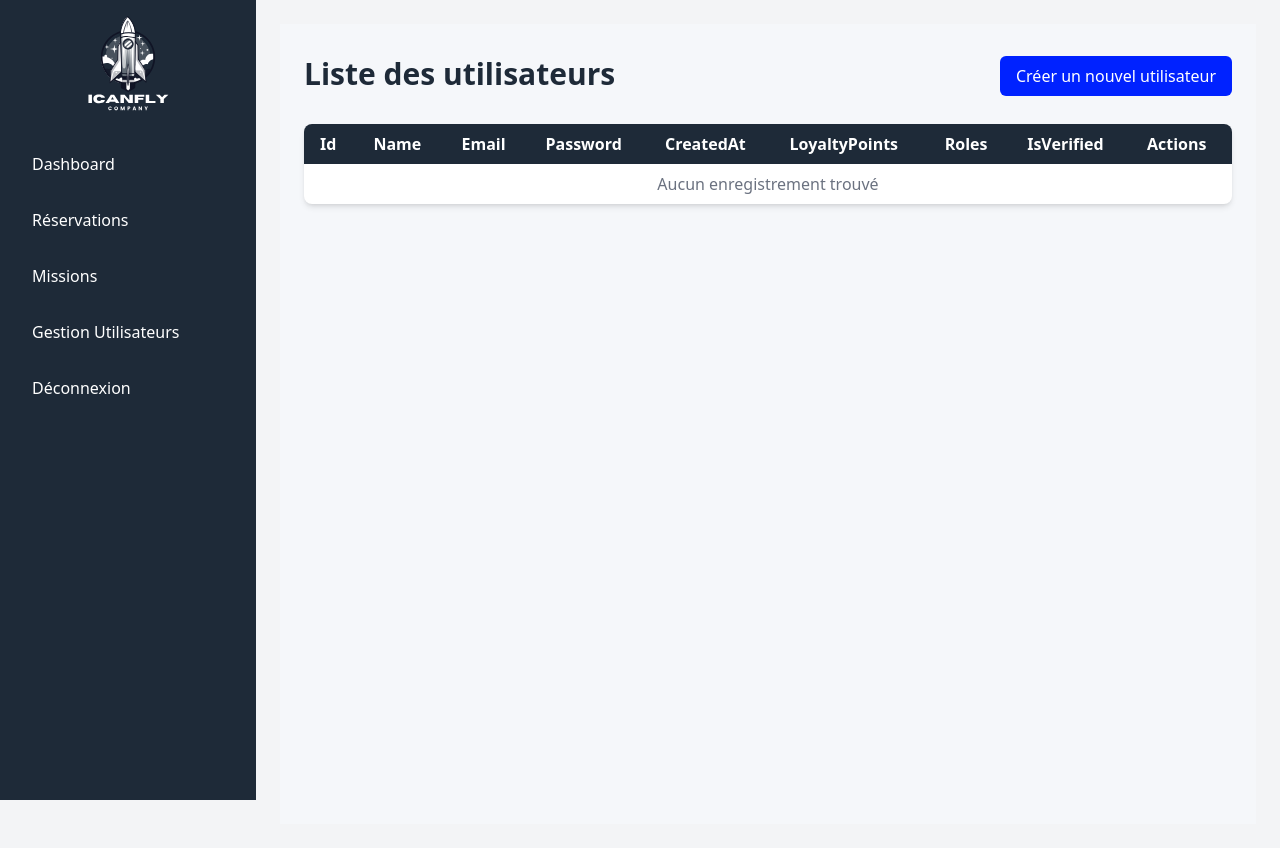
After one commit to camille-girard/TP-Icanfly, a Symfony app: template templates/dashboard/user/index.html.twig in a window 1280 px wide. The commit adds this page. Run offline with Twig, Linux system fonts and the light colour scheme; the template is opened without the code that fills it, so the values that code supplies are empty; some libraries are stand-ins or nearby versions.

Commit message:
add crud user + profile

```diff
--- a/composer.json
+++ b/composer.json
@@ -30,6 +30,7 @@
         "symfonycasts/reset-password-bundle": "^1.23",
         "symfonycasts/verify-email-bundle": "^1.17",
         "twig/extra-bundle": "^2.12|^3.0",
+        "twig/string-extra": "^3.18",
         "twig/twig": "^2.12|^3.0"
     },
     "config": {
--- /dev/null
+++ b/templates/dashboard/user/_delete_form.html.twig
@@ -0,0 +1,4 @@
+<form method="post" action="{{ path('app_user_delete', {'id': user.id}) }}" onsubmit="return confirm('Êtes-vous sûr de vouloir supprimer cet utilisateur ?');" class="inline">
+    <input type="hidden" name="_token" value="{{ csrf_token('delete' ~ user.id) }}">
+    <button class="px-4 py-2 bg-red-600 text-white rounded-md hover:bg-red-700 transition-colors">Supprimer</button>
+</form>
--- /dev/null
+++ b/templates/dashboard/user/index.html.twig
@@ -0,0 +1,67 @@
+{% extends 'dashboard.html.twig' %}
+
+{% block title %}Liste des utilisateurs{% endblock %}
+
+{% block content %}
+    <div class="px-6 py-8 bg-[#F5F7FA] min-h-screen">
+        <div class="flex justify-between">
+            <h1 class="text-3xl font-bold text-[#1E2A38] mb-8">Liste des utilisateurs</h1>
+            <div>
+                <a href="{{ path('app_user_new') }}"
+                   class="inline-flex items-center px-4 py-2 bg-[#0022FF] text-white rounded-md hover:bg-blue-600 transition-colors">
+                    Créer un nouvel utilisateur
+                </a>
+            </div>
+        </div>
+        <div class="bg-white rounded-lg shadow-md overflow-hidden">
+            <div class="overflow-x-auto">
+                <table class="w-full">
+                    <thead class="bg-[#1E2A38] text-white">
+                    <tr>
+                        <th class="px-4 py-2 text-left font-semibold">Id</th>
+                        <th class="px-4 py-2 text-left font-semibold">Name</th>
+                        <th class="px-4 py-2 text-left font-semibold">Email</th>
+                        <th class="px-4 py-2 text-left font-semibold">Password</th>
+                        <th class="px-4 py-2 text-left font-semibold">CreatedAt</th>
+                        <th class="px-4 py-2 text-left font-semibold">LoyaltyPoints</th>
+                        <th class="px-4 py-2 text-left font-semibold">Roles</th>
+                        <th class="px-4 py-2 text-left font-semibold">IsVerified</th>
+                        <th class="px-4 py-2 text-left font-semibold">Actions</th>
+                    </tr>
+                    </thead>
+                    <tbody class="divide-y divide-gray-200">
+                    {% for user in users %}
+                        <tr class="hover:bg-[#F5F7FA] transition-colors">
+                            <td class="px-4 py-2">{{ user.id }}</td>
+                            <td class="px-4 py-2">{{ user.name }}</td>
+                            <td class="px-4 py-2 truncate">{{ user.email }}</td>
+                            <td class="px-4 py-2 truncate">{{ user.password|u.truncate(8) }}</td>
+                            <td class="px-4 py-2">{{ user.createdAt ? user.createdAt|date('Y-m-d H:i:s') : '' }}</td>
+                            <td class="px-4 py-2">{{ user.loyaltyPoints }}</td>
+                            <td class="px-4 py-2">{{ user.roles ? user.roles|json_encode : '' }}</td>
+                            <td class="px-4 py-2">
+                                    <span
+                                        class="px-2 py-1 rounded-full text-sm {% if user.isVerified %}bg-green-100 text-green-800{% else %}bg-red-100 text-red-800{% endif %}">
+                                        {{ user.isVerified ? 'Yes' : 'No' }}
+                                    </span>
+                            </td>
+                            <td class="px-4 py-2">
+                                <div class="flex gap-3">
+                                    <a href="{{ path('app_user_show', {'id': user.id}) }}"
+                                       class="px-3 py-1 text-[#0022FF] border border-[#0022FF] rounded-md hover:bg-[#0022FF] hover:text-white transition-colors">Voir</a>
+                                    <a href="{{ path('app_user_edit', {'id': user.id}) }}"
+                                       class="px-3 py-1 text-[#0022FF] border border-[#0022FF] rounded-md hover:bg-[#0022FF] hover:text-white transition-colors">Éditer</a>
+                                </div>
+                            </td>
+                        </tr>
+                    {% else %}
+                        <tr>
+                            <td colspan="9" class="px-4 py-2 text-center text-gray-500">Aucun enregistrement trouvé</td>
+                        </tr>
+                    {% endfor %}
+                    </tbody>
+                </table>
+            </div>
+        </div>
+    </div>
+{% endblock %}
--- a/templates/sidebar.html.twig
+++ b/templates/sidebar.html.twig
@@ -1,17 +1,19 @@
 <aside class="w-64 bg-[#1E2A38] text-white h-screen flex flex-col">
     <div class="p-4">
         <a href="{{ path('app_dashboard') }}">
-            <img src="{{ asset('images/logo_ICanfLY_monochrome.svg') }}" alt="Logo I can Fly" class="w-24 mx-auto">
+            <img src="{{ asset('images/logo_ICanFly_monochrome.svg') }}" alt="Logo I can Fly" class="w-24 mx-auto">
         </a>
     </div>
     <nav class="flex-1">
         <ul class="space-y-4 p-4">
             <li><a href="{{ path('app_dashboard') }}" class="block py-2 px-4 rounded hover:bg-gray-700">Dashboard</a></li>
-            <li><a href="#" class="block py-2 px-4 rounded hover:bg-gray-700">Profil</a></li>
+            {% if app.user %}
+                <li><a href="{{ path('app_user_show', {id: app.user.id}) }}" class="block py-2 px-4 rounded hover:bg-gray-700">Profil</a></li>
+            {% endif %}
             <li><a href="{{ path('dashboard_reservations') }}" class="block py-2 px-4 rounded hover:bg-gray-700">Réservations</a></li>
             <li><a href="{{ path('dashboard_mission') }}" class="block py-2 px-4 rounded hover:bg-gray-700">Missions</a></li>
-            <li><a href="#" class="block py-2 px-4 rounded hover:bg-gray-700">Gestion Utilisateurs</a></li>
-            <li><a href="#" class="block py-2 px-4 rounded hover:bg-gray-700">Déconnexion</a></li>
+            <li><a href="{{ path('app_user_index') }}" class="block py-2 px-4 rounded hover:bg-gray-700">Gestion Utilisateurs</a></li>
+            <li><a href="{{ path('app_logout') }}" class="block py-2 px-4 rounded hover:bg-gray-700">Déconnexion</a></li>
         </ul>
     </nav>
 </aside>
```
Also changed, not shown: src/Controller/Admin/UserController.php (added, +81 -0 lines), src/Form/UserType.php (added, +49 -0 lines), templates/dashboard/user/_form.html.twig (added, +21 -0 lines), templates/dashboard/user/edit.html.twig (added, +20 -0 lines), templates/dashboard/user/new.html.twig (added, +11 -0 lines), templates/dashboard/user/show.html.twig (added, +58 -0 lines), 2 other files.
